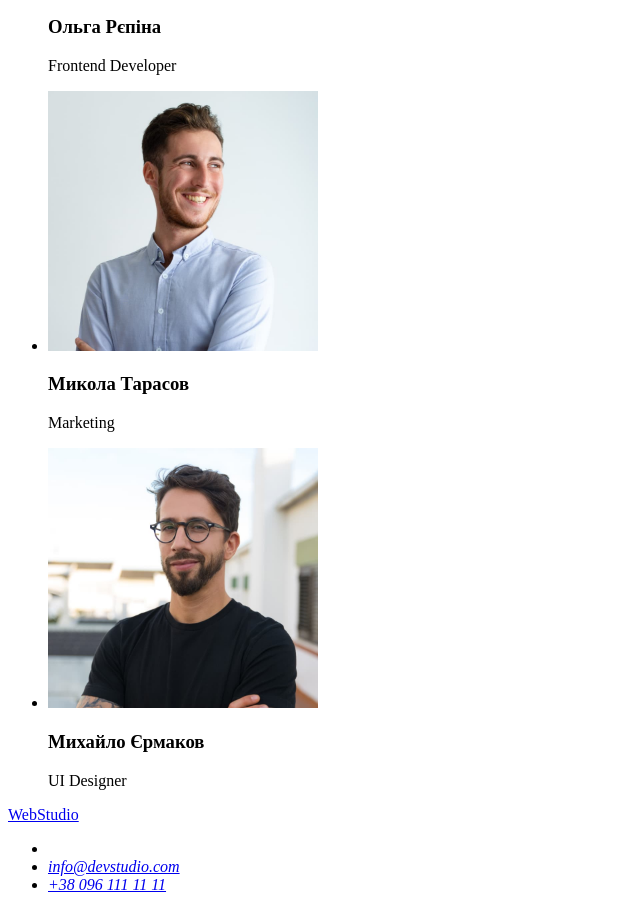
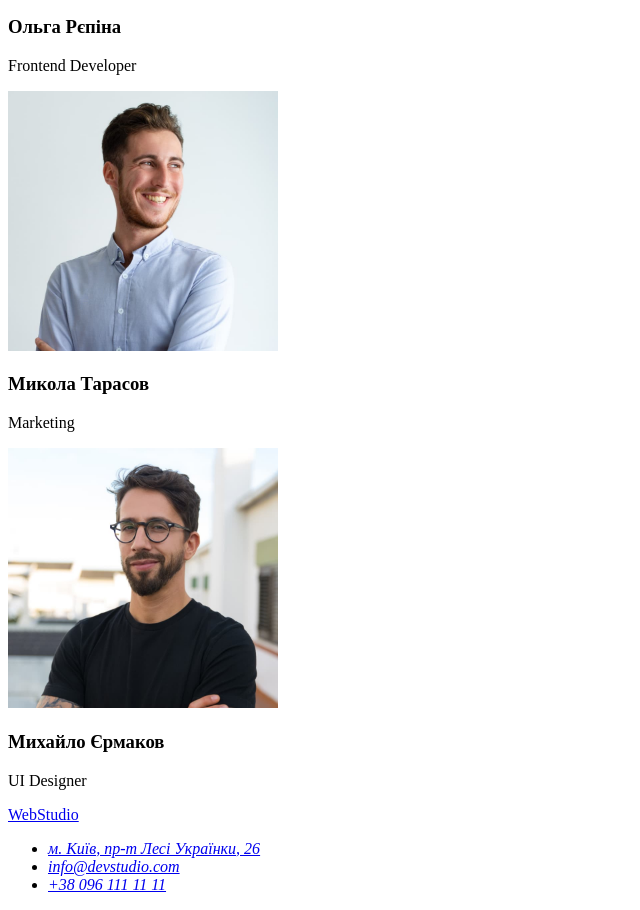
Before and after one commit to vsatyrenko/goit-markup-hw-01, a plain HTML site: page index.html in a window 1280 px wide. Shown: the part 1613-2523 px from the top of the page, without its empty margins (0-640 px from the left). Drawn offline with Linux system fonts and the light colour scheme.

Commit message:
Валідація пройденна

```diff
--- a/index.html
+++ b/index.html
@@ -1,5 +1,5 @@
 <!DOCTYPE html>
-<html lang="ukк">
+<html lang="uk">
   <head>
     <meta charset="UTF-8" />
     <meta http-equiv="X-UA-Compatible" content="IE=edge" />
@@ -57,47 +57,29 @@
 
       <section>
         <h2>Чим ми займаємося</h2>
-        <img src="./images/img.jpg" alt="Кодування" width="370" />
-        <img src="./images/img (2).jpg" alt="Сматрфон в руках" width="370" />
-        <img
-          src="./images/img (3).jpg"
-          alt="Планшет на екрані з фігурою"
-          width="370"
-        />
+        <img src="./images/img.jpg" alt="Кодування" width="370"/>
+        <img src="./images/img(2).jpg" alt="Сматрфон в руках" width="370"/>
+        <img src="./images/img(3).jpg" alt="Планшет на екрані з фігурою" width="370"/>
       </section>
       <section>
         <h2>Наша команда</h2>
 
-        <ul>
-          <li>
-            <img src="./images/b/img.jpg" alt="Ігор Дем'яненко" width="270" />
-          </li>
+            <img src="./images/b/img.jpg" alt="Ігор Дем'яненко" width="270"/>
           <h3>Ігор Дем'яненко</h3>
           <p>Product Designer</p>
-          <li>
-            <img src="./images/b/img (2).jpg" alt="Ольга Рєпіна" width="270" />
-          </li>
+
+            <img src="./images/b/img(2).jpg" alt="Ольга Рєпіна" width="270"/>
           <h3>Ольга Рєпіна</h3>
           <p>Frontend Developer</p>
-          <li>
-            <img
-              src="./images/b/img (3).jpg"
-              alt="Микола Тарасов"
-              width="270"
-            />
-          </li>
+            <img src="./images/b/img(3).jpg" alt="Микола Тарасов" width="270"/>
+
           <h3>Микола Тарасов</h3>
           <p>Marketing</p>
-          <li>
-            <img
-              src="./images/b/img (4).jpg"
-              alt="Михайло Єрмаков"
-              width="270"
-            />
-          </li>
+            <img src="./images/b/img(4).jpg" alt="Михайло Єрмаков" width="270"/>
+
           <h3>Михайло Єрмаков</h3>
           <p>UI Designer</p>
-        </ul>
+
       </section>
     </main>
 
@@ -106,7 +88,8 @@
       <address>
         <ul>
           <li>
-            <a href="м. Київ, пр-т Лесі Українки, 26"></a>
+            <a href="https://goo.gl/maps/CPtrU1FHBa2aNyZL9" target="_blank" rel="noopener noreferrer nofollow">м. Київ, пр-т Лесі
+              Українки, 26</a>
           </li>
           <li>
             <a href="mailto:info@devstudio.com ">info@devstudio.com </a>
```
Also changed, not shown: images/b/img(2).jpg (renamed from images/b/img (2).jpg), images/b/img(3).jpg (renamed from images/b/img (3).jpg), images/b/img(4).jpg (renamed from images/b/img (4).jpg), images/img(2).jpg (renamed from images/img (2).jpg), images/img(3).jpg (renamed from images/img (3).jpg).
